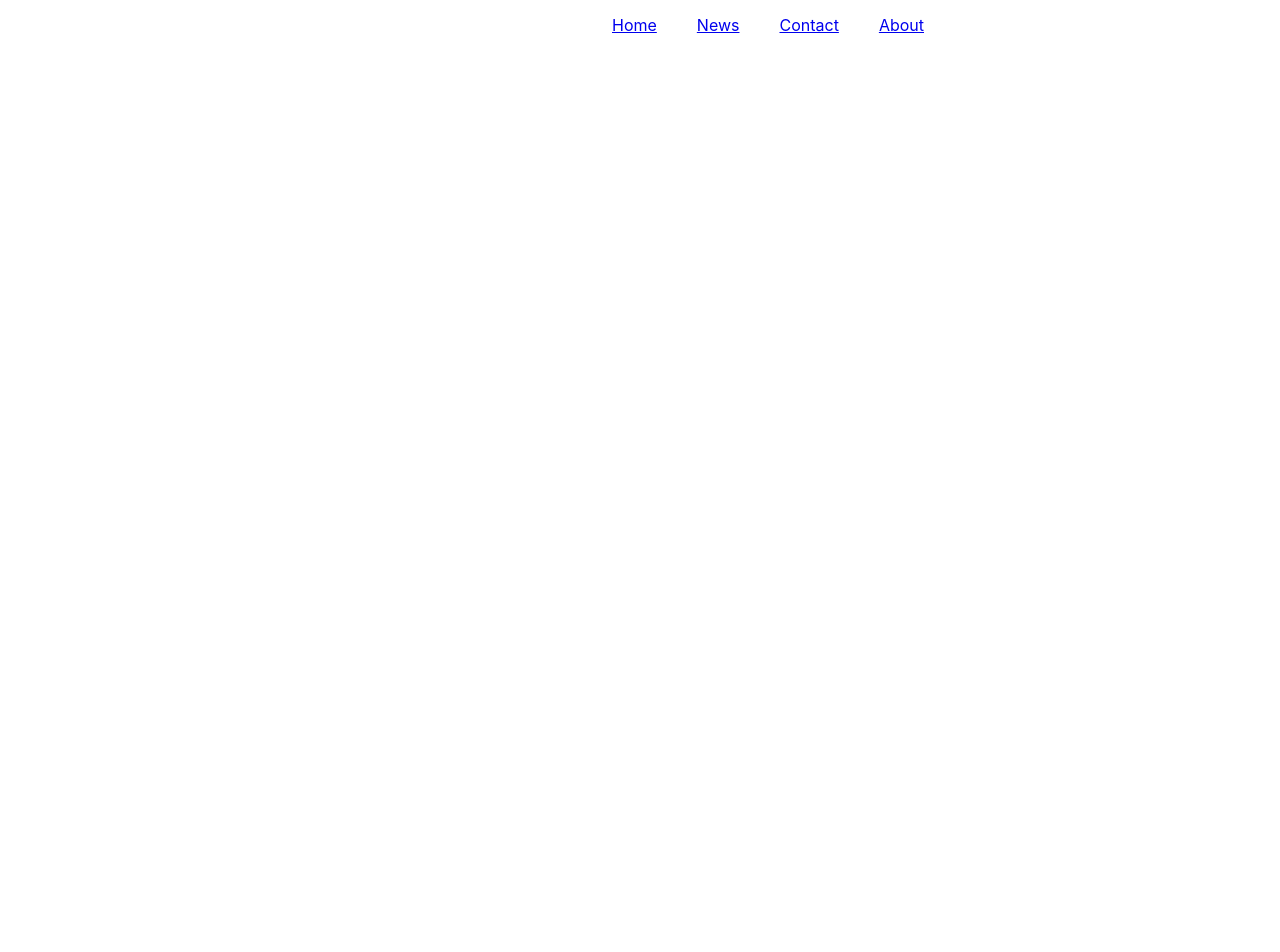
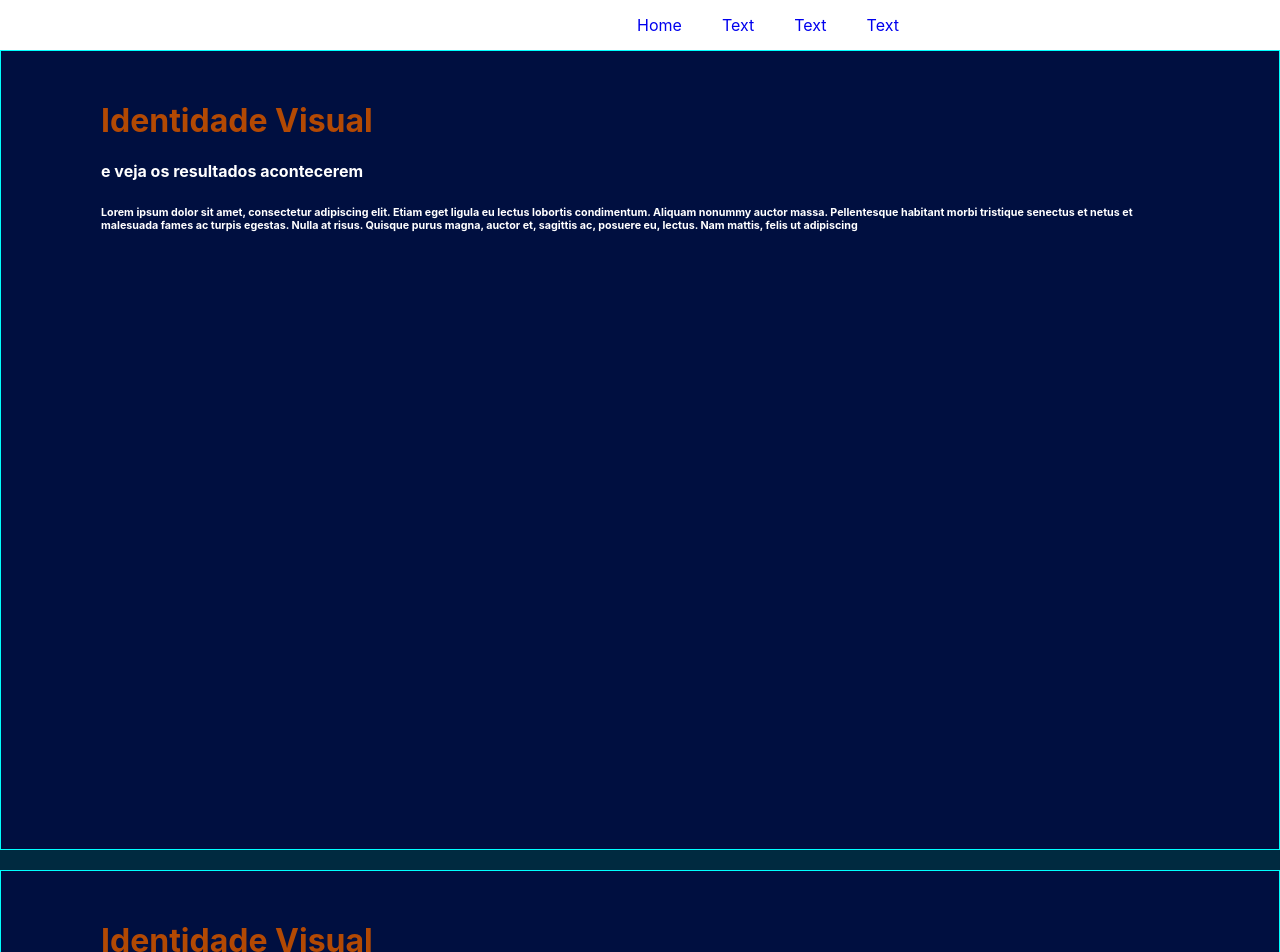
Before and after one commit to mateusbra/lumni, a React (Create React App) app: page / in a window 1280 px wide. Shown: the top 952 px of the page. Before the commit the page ends 800 px from the top, so only its background shows below. Built offline with nearby package versions, Linux system fonts and the light colour scheme.

Commit message:
category,divider,styles and texts created

```diff
--- /dev/null
+++ b/src/components/Category.js
@@ -0,0 +1,19 @@
+import React from "react";
+import styles from "../styles/styles";
+
+function Category(props) {
+  return (
+    <>
+        <div style={{display:"inline-block",height:800,width:"100%",backgroundColor:"#000f40",boxSizing:"border-box",border:"1px solid aqua"}}>
+            <div style={{marginLeft:100,marginRight:100,marginTop:50}}>
+                <h1 style={{color:"#b34903"}}>{props.title}</h1>
+                <h4 style={{color:"white",maxWidth:400}}>{props.subtitle}</h4>
+                <h6 style={{color:"white"}}>{props.content}</h6>
+            </div>
+        </div>
+
+    </>
+  );
+}
+
+export default Category;
--- /dev/null
+++ b/src/components/Divider.js
@@ -0,0 +1,11 @@
+import React from "react";
+import styles from "../styles/styles";
+
+function Divider(props) {
+  return (
+        <div style={{height:20,width:"100%",backgroundColor:"#002a40"}}>
+        </div>
+  );
+}
+
+export default Divider;
--- a/src/pages/Home.js
+++ b/src/pages/Home.js
@@ -1,17 +1,26 @@
 import React from "react";
 import styles from "../styles/styles";
+import Category from "../components/Category";
+import texts from "../texts/texts";
+import Divider from "../components/Divider";
 
 function Home() {
   return (
     <>
         <div style={styles.containerNavBar}>
             <div style={{marginLeft:"20%"}}>
-                <a href="#" style={styles.linkNavBar} >Home</a>
-                <a href="#" style={styles.linkNavBar} >News</a>
-                <a href="#" style={styles.linkNavBar} >Contact</a>
-                <a href="#" style={styles.linkNavBar} >About</a>
+                <a href="#" style={styles.linkNavBar}>Home</a>
+                <a href="#" style={styles.linkNavBar}>Text</a>
+                <a href="#" style={styles.linkNavBar}>Text</a>
+                <a href="#" style={styles.linkNavBar}>Text</a>
             </div>
         </div>
+        <Category title={texts.title.identidadeVisual} subtitle={texts.subtitle.identidadeVisual} content={texts.content.identidadeVisual} textSide={"left"}/>
+        <Divider />
+        <Category title={texts.title.identidadeVisual} subtitle={texts.subtitle.identidadeVisual} content={texts.content.identidadeVisual} textSide={"right"}/>
+        <Divider />
+        <Category title={texts.title.identidadeVisual} subtitle={texts.subtitle.identidadeVisual} content={texts.content.identidadeVisual} textSide={"left"}/>
+        <Divider />
     </>
   );
 }
--- a/src/styles/styles.js
+++ b/src/styles/styles.js
@@ -9,7 +9,8 @@ const styles = {
     linkNavBar: {
         marginLeft:20,
         marginRight:20,
+        textDecoration:"none",
     },
-}
+};
 
 export default styles;
--- /dev/null
+++ b/src/texts/texts.js
@@ -0,0 +1,13 @@
+const texts = {
+    title: {
+        identidadeVisual: "Identidade Visual",
+    },
+    subtitle: {
+        identidadeVisual: "e veja os resultados acontecerem",
+    },
+    content: {
+        identidadeVisual: "Lorem ipsum dolor sit amet, consectetur adipiscing elit. Etiam eget ligula eu lectus lobortis condimentum. Aliquam nonummy auctor massa. Pellentesque habitant morbi tristique senectus et netus et malesuada fames ac turpis egestas. Nulla at risus. Quisque purus magna, auctor et, sagittis ac, posuere eu, lectus. Nam mattis, felis ut adipiscing"
+    },
+};
+
+export default texts;
```
